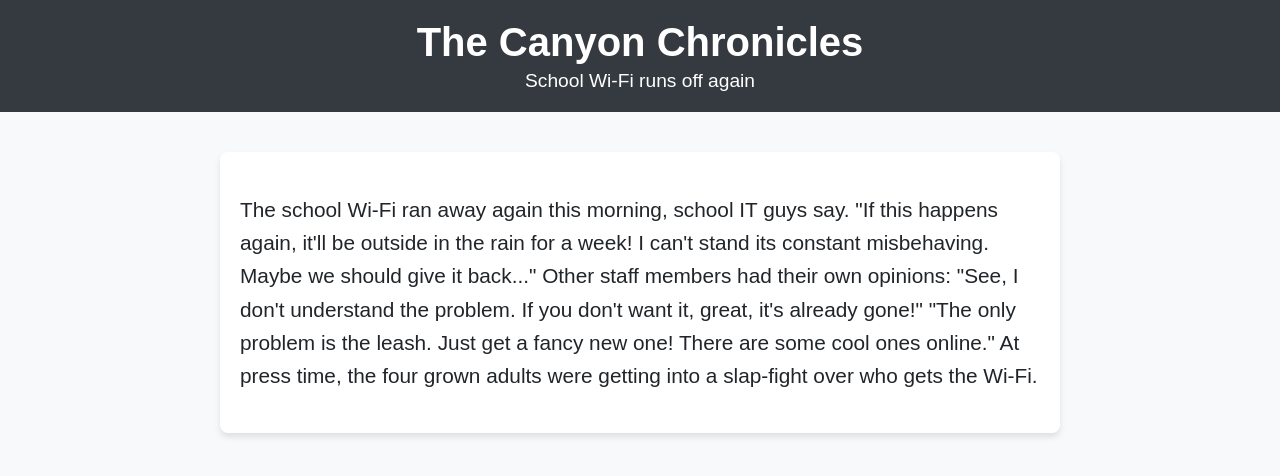
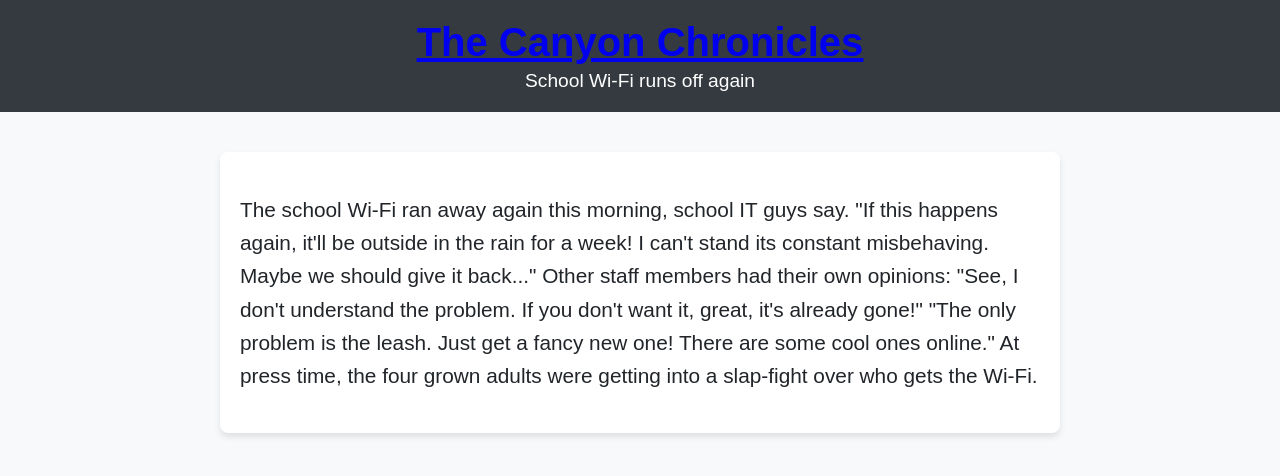
Before and after one commit to elskeptico/CanyonChronicles, a plain HTML site: page wifi-run-off.html in a window 1280 px wide. Drawn offline with Linux system fonts and the light colour scheme.

Commit message:
Update wifi-run-off.html with a probably linked header

```diff
--- a/wifi-run-off.html
+++ b/wifi-run-off.html
@@ -9,7 +9,7 @@
 </head>
 <body>
     <header>
-        <h1>The Canyon Chronicles</h1>
+        <a href="https://elskeptico.github.io/CanyonChronicles"><h1>The Canyon Chronicles</h1></a>
         <p>School Wi-Fi runs off again</p>
     </header>
     <main class="article-container">
```
